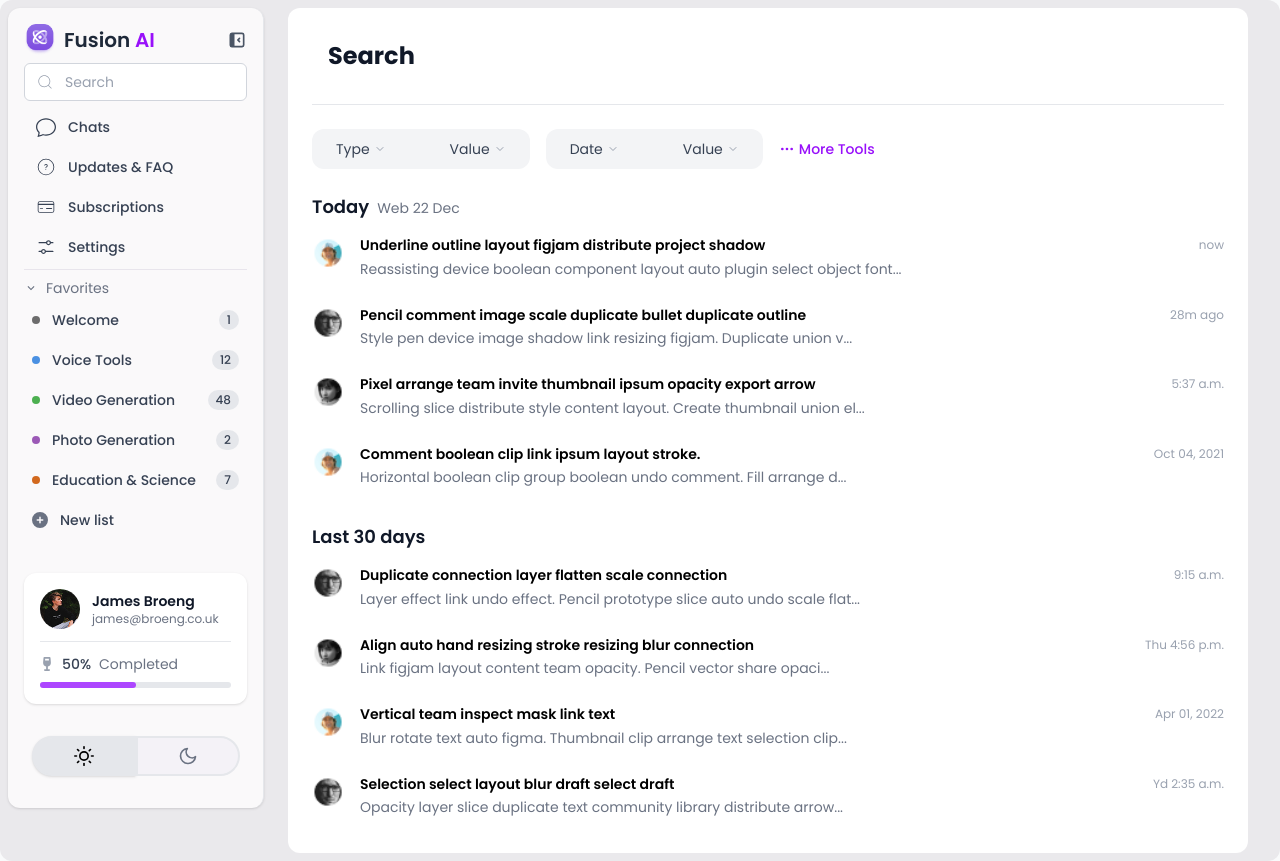
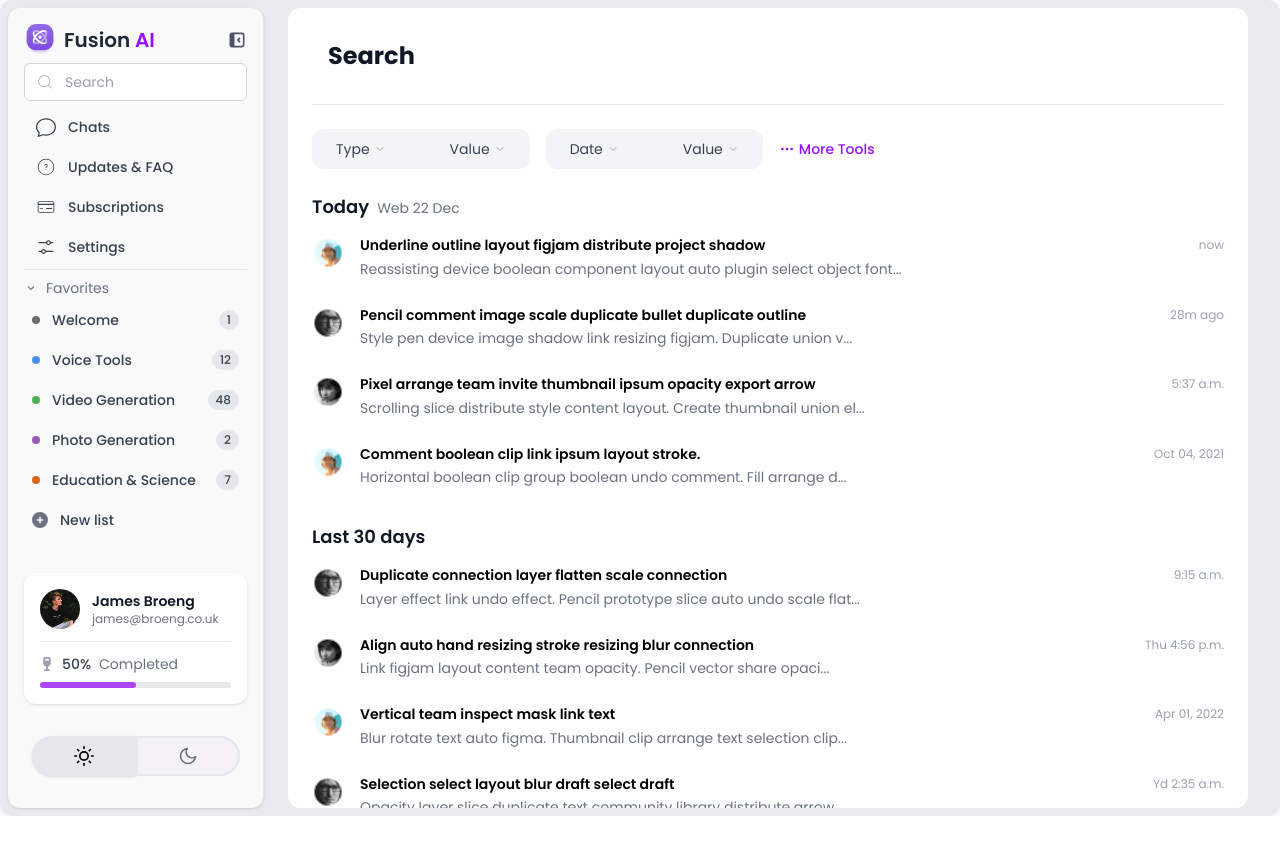
Before and after one commit to adnanfrd/barry-ai, a Next.js app: page /dashboard/search in a window 1280 px wide. After the commit the page ends 816 px from the top, so only its background shows below. Built offline with nearby package versions, Linux system fonts and the light colour scheme.

Commit message:
search page code

```diff
--- a/src/components/dashboard/SearchPage.tsx
+++ b/src/components/dashboard/SearchPage.tsx
@@ -66,13 +66,14 @@ const last30Items = [
 
 
   return (
-    <div className="min-h-screen bg-white dark:bg-[#232127] p-6 space-y-6 rounded-xl">
+    <div className=" h-screen min-h-screen overflow-y-auto [&::-webkit-scrollbar]:hidden [-ms-overflow-style:'none'] [scrollbar-width:'none'] bg-white dark:bg-[#232127] p-6 space-y-6 rounded-xl">
       <h1 className="text-2xl p-2 text-gray-900 dark:text-white px-4 py-2 font-bold mb-6">
         Search
       </h1>
       <hr className="mb-6 border-gray-200 dark:border-gray-700" />
 
-      <div className="flex flex-wrap items-center gap-4">
+        <div className="sticky top-0 z-[10] bg-white dark:bg-[#232127]">
+        <div className="flex flex-wrap items-center gap-4">
         <div className="flex items-center gap-10 bg-gray-100 dark:bg-[#312e36] py-1 px-3 rounded-xl">
           <div className="flex items-center space-x-1 px-3 py-1.5 rounded-md text-sm text-gray-700 dark:text-gray-300">
             <span>Type</span>
@@ -102,6 +103,7 @@ const last30Items = [
           </Button>
         </Menu>
       </div>
+    </div>
 
       <Section title="Today" date="Web 22 Dec" items={todayItems} />
       <Section title="Last 30 days" items={last30Items} />
```
